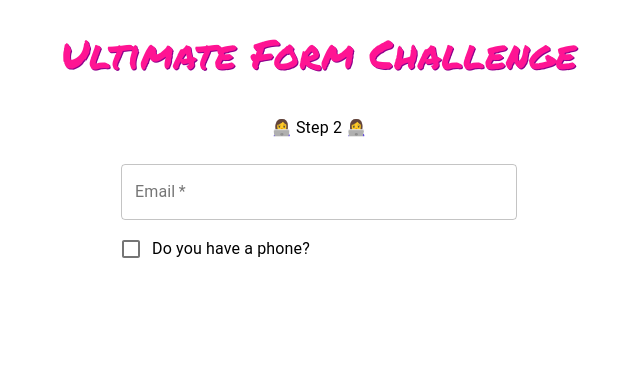
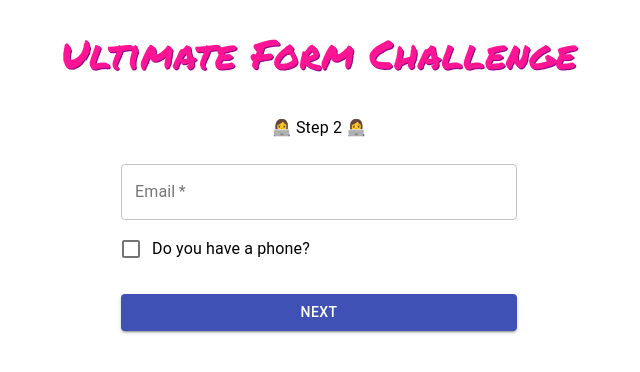
Before and after one commit to kawilliams8/ultimate-form, a React (Create React App) app: page /step2 in a window 1280 px wide. Shown: the top 372 px of the page, without its empty margins (321-961 px from the left). Built offline with nearby package versions, Linux system fonts and the light colour scheme.

Commit message:
Add <PrimaryButton> to move to next page

```diff
--- a/src/Step2.js
+++ b/src/Step2.js
@@ -2,6 +2,7 @@ import React from "react";
 import { MainContainer } from "./components/MainContainer";
 import { Form } from "./components/Form";
 import { Input } from "./components/Input";
+import { PrimaryButton } from "./components/PrimaryButton";
 import { useData } from "./DataContext";
 import { useForm } from "react-hook-form";
 import { useHistory } from "react-router-dom";
@@ -72,6 +73,7 @@ export const Step2 = () => {
             label="Phone Number"
           />
         )}
+        <PrimaryButton>Next</PrimaryButton>
       </Form>
     </MainContainer>
   );
```
